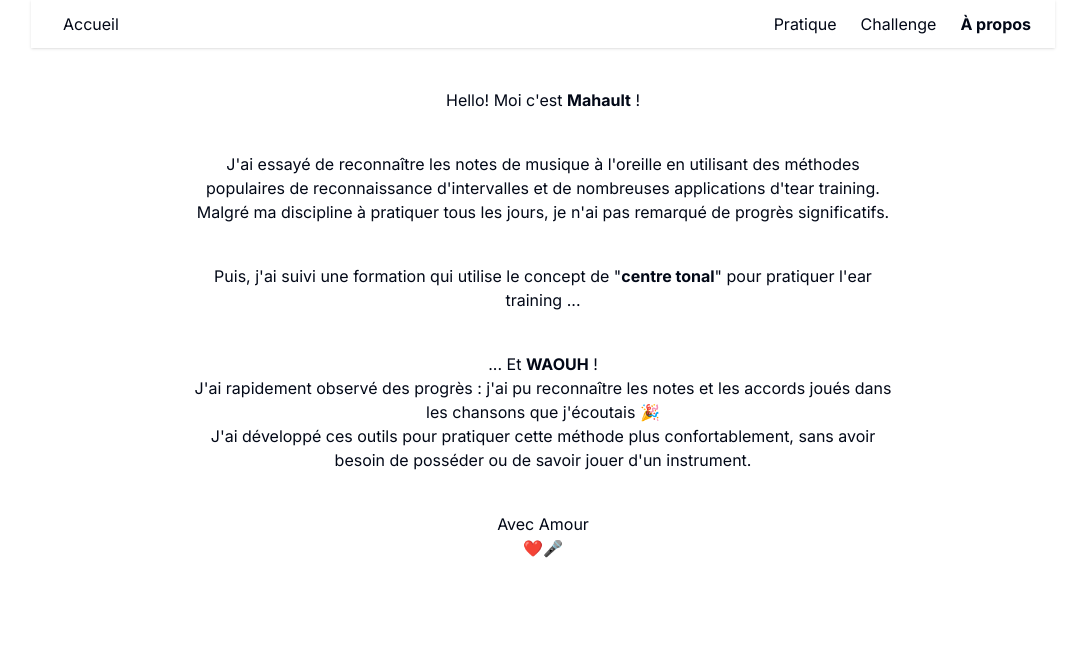
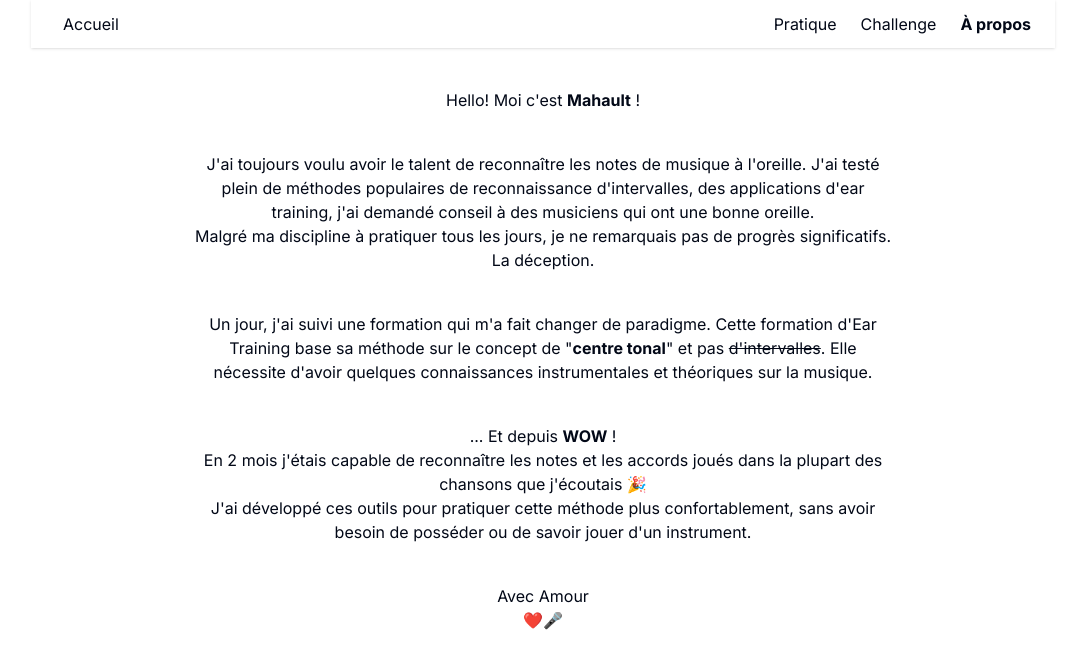
Before and after one commit to mahaultA/harmonear, a Next.js app: page /apropos in a window 1280 px wide. Shown: the top 668 px of the page, without its empty margins (97-1182 px from the left). Built offline with nearby package versions, Linux system fonts and the light colour scheme.

Commit message:
[MOD] Changement du texte de A propos

```diff
--- a/app/apropos/page.jsx
+++ b/app/apropos/page.jsx
@@ -5,23 +5,27 @@ export default function About() {
         Hello! Moi c&apos;est <span className="font-bold">Mahault</span> !
       </p>
       <p className="mx-auto md:mx-36 mx-10 mb-10 my-10 text-center">
-        J&apos;ai essayé de reconnaître les notes de musique à l&apos;oreille en
-        utilisant des méthodes populaires de reconnaissance d&apos;intervalles
-        et de nombreuses applications d&apos;tear training.
+        J&apos;ai toujours voulu avoir le talent de reconnaître les notes de
+        musique à l&apos;oreille. J&apos;ai testé plein de méthodes populaires
+        de reconnaissance d&apos;intervalles, des applications d&apos;ear
+        training, j&apos;ai demandé conseil à des musiciens qui ont une bonne
+        oreille.
         <br />
-        Malgré ma discipline à pratiquer tous les jours, je n&apos;ai pas
-        remarqué de progrès significatifs.
+        Malgré ma discipline à pratiquer tous les jours, je ne remarquais pas de
+        progrès significatifs. La déception.
       </p>
       <p className="mx-auto md:mx-36 mx-10 mb-10 my-10 text-center">
-        Puis, j&apos;ai suivi une formation qui utilise le concept de &quot;
-        <span className="font-bold">centre tonal</span>&quot; pour pratiquer
-        l&apos;ear training ...
+        Un jour, j&apos;ai suivi une formation qui m&apos;a fait changer de
+        paradigme. Cette formation d&apos;Ear Training base sa méthode sur le
+        concept de &quot;<span className="font-bold">centre tonal</span>&quot;
+        et pas <s>d&apos;intervalles</s>. Elle nécessite d&apos;avoir quelques
+        connaissances instrumentales et théoriques sur la musique.
       </p>
       <p className="mx-auto md:mx-36 mx-10 mb-10 my-10 text-center">
-        ... Et <span className="font-bold">WAOUH</span> !<br />
-        J&apos;ai rapidement observé des progrès : j&apos;ai pu reconnaître les
-        notes et les accords joués dans les chansons que j&apos;écoutais 🎉{" "}
-        <br /> J&apos;ai développé ces outils pour pratiquer cette méthode plus
+        ... Et depuis <span className="font-bold">WOW</span> !<br />
+        En 2 mois j&apos;étais capable de reconnaître les notes et les accords
+        joués dans la plupart des chansons que j&apos;écoutais 🎉 <br />
+        J&apos;ai développé ces outils pour pratiquer cette méthode plus
         confortablement, sans avoir besoin de posséder ou de savoir jouer
         d&apos;un instrument.
       </p>
```
